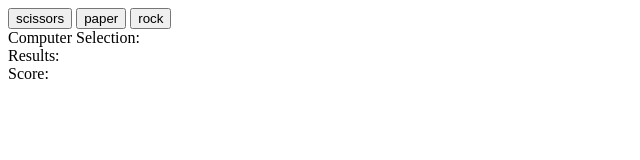
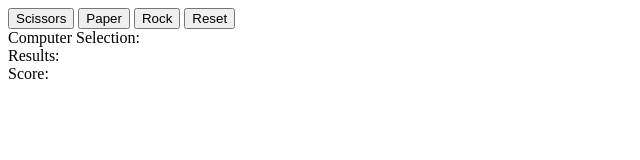
Before and after one commit to BeefyAmigo/rock-paper-scissors, a plain HTML site: page index.html in a window 1280 px wide. Shown: the whole page, without its empty margins (0-640 px from the left). Drawn offline with Linux system fonts and the light colour scheme.

Commit message:
Add button with id 'reset'

```diff
--- a/index.html
+++ b/index.html
@@ -7,9 +7,10 @@
 </head>
 <body>
     <div id = 'container'>
-        <button id = 'scissors' >scissors</button>
-        <button id = 'paper' >paper</button>
-        <button id = 'rock' >rock</button>
+        <button id = 'scissors' >Scissors</button>
+        <button id = 'paper' >Paper</button>
+        <button id = 'rock' >Rock</button>
+        <button id = 'reset'>Reset</button>
     </div>
     <div id = 'computer' >Computer Selection:</div>
     <div id = 'results' >Results:</div>
```
